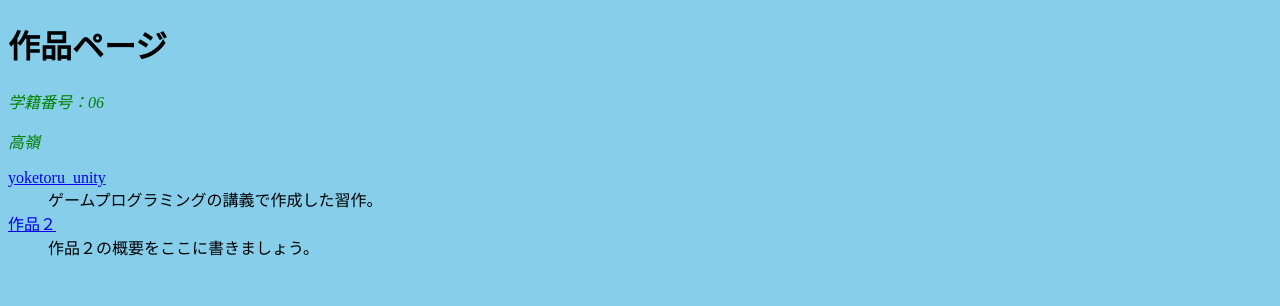
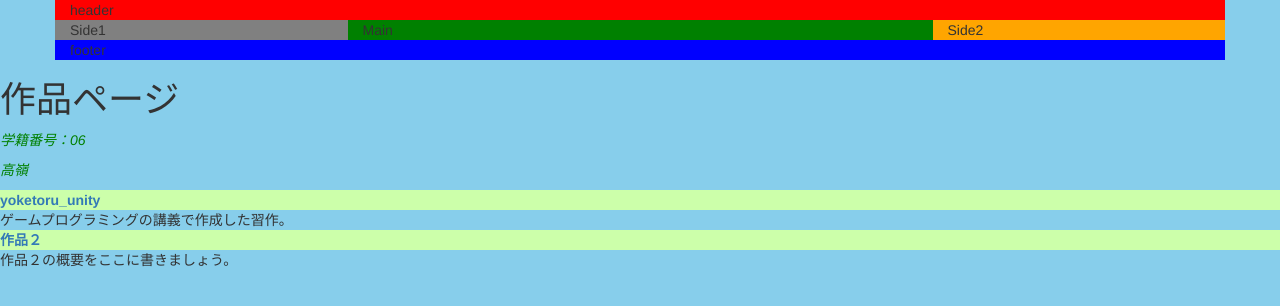
Before and after one commit to takaneorika/takaneorika.github.io, a plain HTML site: page index.html in a window 1280 px wide. Drawn offline with nearby package versions, Linux system fonts and the light colour scheme.

Commit message:
bootstrapを入れる

```diff
--- a/index.html
+++ b/index.html
@@ -5,6 +5,22 @@
   <meta name="viewport" content="width=device-width, initial-scale=1.0">
   <meta http-equiv="X-UA-Compatible" content="ie=edge">
   <title>Takane's HomePage</title>
+
+  <!-- Latest compiled and minified CSS -->
+  <link rel="stylesheet" href="https://maxcdn.bootstrapcdn.com/bootstrap/3.3.7/css/bootstrap.min.css"
+   integrity="sha384-BVYiiSIFeK1dGmJRAkycuHAHRg32OmUcww7on3RYdg4Va+PmSTsz/K68vbdEjh4u"
+    crossorigin="anonymous">
+
+  <!-- Optional theme -->
+  <link rel="stylesheet" href="https://maxcdn.bootstrapcdn.com/bootstrap/3.3.7/css/bootstrap-theme.min.css"
+   integrity="sha384-rHyoN1iRsVXV4nD0JutlnGaslCJuC7uwjduW9SVrLvRYooPp2bWYgmgJQIXwl/Sp"
+    crossorigin="anonymous">
+
+  <!-- Latest compiled and minified JavaScript -->
+  <script src="https://maxcdn.bootstrapcdn.com/bootstrap/3.3.7/js/bootstrap.min.js"
+   integrity="sha384-Tc5IQib027qvyjSMfHjOMaLkfuWVxZxUPnCJA7l2mCWNIpG9mGCD8wGNIcPD7Txa"
+    crossorigin="anonymous"></script>
+
 
     <!--
   コメント　HTML以外の情報を書ける。
@@ -14,16 +30,30 @@
 
   <link rel="stylesheet" href="./mystyles.css">
 
+
 </head>
 <body>
+<div class="container" id="header" style="background:red;">header</div>
+
+<div class="container">
+  <div class="row">
+      <div class="col-sm-3" style="background:gray">Side1</div>
+      <div class="col-sm-6" style="background:green">Main</div>
+      <div class="col-sm-3" style="background:orange">Side2</div>
+    </div>
+  </div>
+
+<div class="container" id="footer" style="background:blue">footer</div>
+
+
   <h1>作品ページ</h1>
         <p>学籍番号：06</p>
         <p>高嶺</p>
         <dl>
-            <dt><a href="./yoketoru_unity/">yoketoru_unity</a></li></dt>
+            <dt class="work-title"><a href="./yoketoru_unity/">yoketoru_unity</a></li></dt>
             <dd>ゲームプログラミングの講義で作成した習作。</dd>
 
-            <dt><a href="./folder2/">作品２</a></li></dt>
+            <dt class="work-title"><a href="./folder2/">作品２</a></li></dt>
             <dd>作品２の概要をここに書きましょう。</dd>
         </dl>
 
--- a/mystyles.css
+++ b/mystyles.css
@@ -1,3 +1,8 @@
 body {background: skyblue}
-p {font-style: oblique;
-color:  green;}
+p {
+  font-style: oblique;
+  color:  green;
+}
+.work-title{
+  background: #ccffaa;
+}
```
